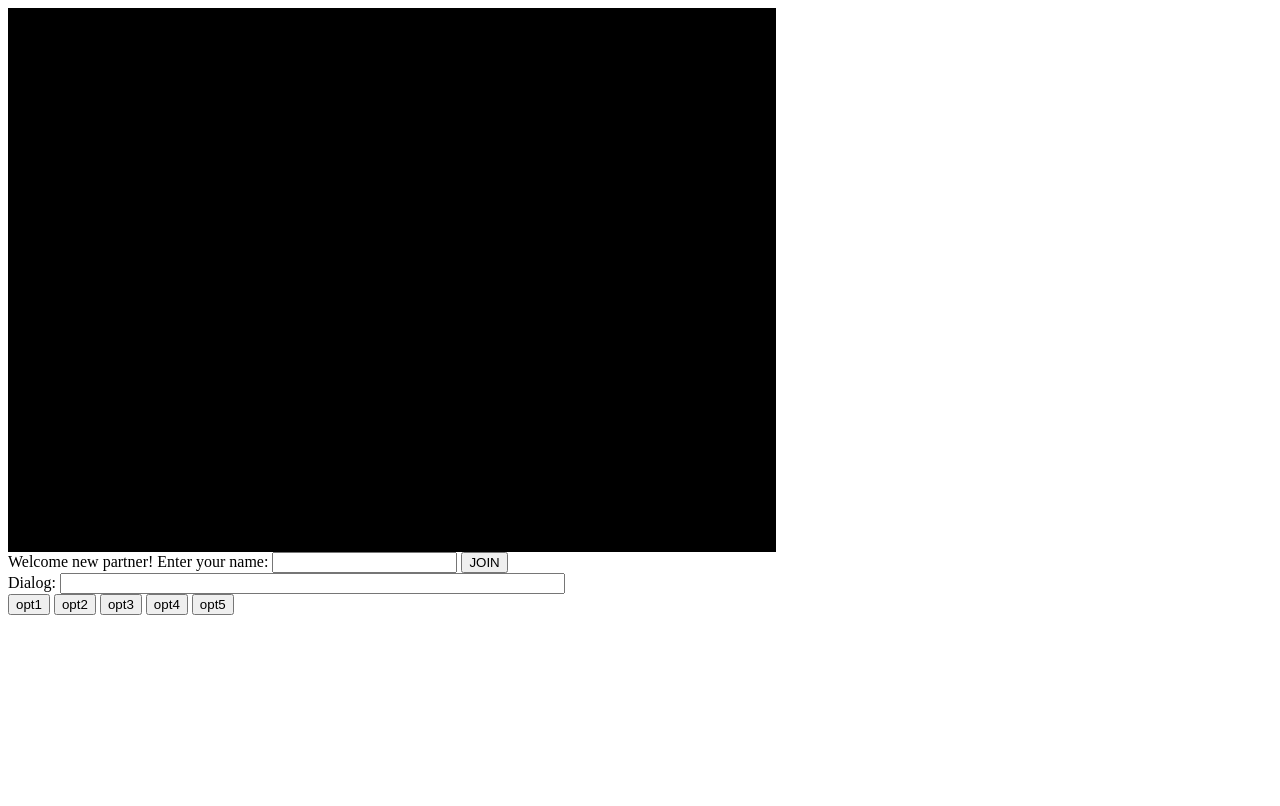
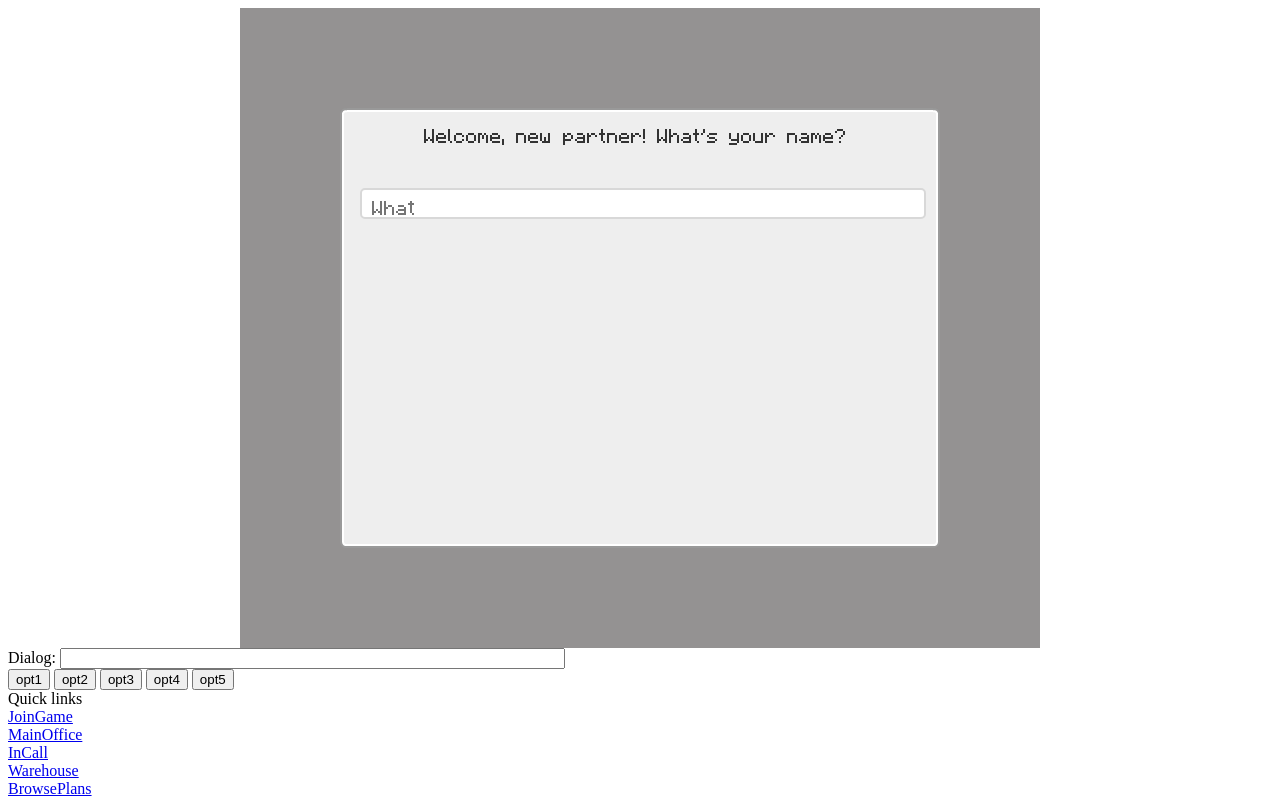
Before and after one commit to marycourtland/pyramid-sea-game, a website: page index.html in a window 1280 px wide. Drawn offline with nearby package versions, Linux system fonts and the light colour scheme; no server answers; animation ran at ten frames a second.

Commit message:
UI skeleton and 'join game' scene

```diff
--- a/index.html
+++ b/index.html
@@ -8,16 +8,33 @@
     <script type="text/javascript" src="js/slick-ui.min.js"></script>
     <script type="text/javascript" src="js/phaser-kinetic-scrolling-plugin.js"></script>
     <title>Definitely Not A Pyramid Scheme</title>
+    <style>
+        @font-face {
+            font-family: Minecraftia;
+            src: url("assets/Minecraftia-Regular.ttf");
+        }
+        #game canvas {
+            margin: 0 auto;
+        }
+        #game-html {
+            position: absolute;
+        }
+        #game-html * {
+            font: 12pt Minecraftia;
+        }
+        #game-html input[type='text'] {
+            height: 1em;
+            padding-left: 10px;
+            padding-top: 10px;
+            border-radius: 5px;
+            border-style: double;
+            border-color: #d8d8d8;
+        }
+    </style>
 </head>
 <body>
+    <div id='game'></div>
     <div id='game-html'></div>
-    <div id='game'></div>
-
-    <div id='name'>
-        Welcome new partner! Enter your name:
-        <input type='text' id='input-name'>
-        <input type='button' id='join' onClick="Game.clickJoin()" value='JOIN'>
-    </div>
 
 	<div id='dialog'>
 		Dialog:
@@ -28,9 +45,22 @@
 		<input type='button' id='dialog-opt4' value='opt4'>
 		<input type='button' id='dialog-opt5' value='opt5'>
 	</div>
+
+    <div>
+        Quick links<br>
+        <a href="#" onClick="game.state.start('JoinGame')" >JoinGame</a><br>
+        <a href="#" onClick="game.state.start('MainOffice')" >MainOffice</a><br>
+        <a href="#" onClick="game.state.start('InCall')" >InCall</a><br>
+        <a href="#" onClick="game.state.start('Warehouse')" >Warehouse</a><br>
+        <a href="#" onClick="game.state.start('BrowsePlans')" >BrowsePlans</a><br>
+    </div>
 </body>
 <script src="js/util.js" type="text/javascript"></script>
 <script src="js/game.js" type="text/javascript"></script>
+<script src="js/scenes/join_game.js" type="text/javascript"></script>
+<script src="js/scenes/main_office.js" type="text/javascript"></script>
+<script src="js/scenes/in_call.js" type="text/javascript"></script>
+<script src="js/scenes/warehouse.js" type="text/javascript"></script>
 <script src="js/scenes/browse_plans.js" type="text/javascript"></script>
 <script src="js/main.js" type="text/javascript"></script>
 <script src="js/client.js" type="text/javascript"></script>
--- a/js/game.js
+++ b/js/game.js
@@ -40,20 +40,23 @@ Game.preload = function() {
 };
 
 Game.create = function(){
+
+    // set up container for HTML elements
+    var $canvas = $("#game canvas");
+    $("#game-html").css({
+        top: $canvas.offset().top,
+        left: $canvas.offset().left,
+        width: game.width,
+        height: game.height
+    })
+
+    // Make sure the html gets cleared on state change
+    var _start_state = game.state.start;
+    game.state.start = function() {
+        $("#game-html").empty();
+        _start_state.apply(game.state, arguments);
+    }
+
+    game.state.start('JoinGame');
+
 };
-
-
-Game.initPlayer = function(name) {
-    Client.newPlayer(name);
-    // Player.init will be called after hearing back from server
-}
-
-// throwaway code?
-Game.clickJoin = function() {
-    var name = document.getElementById('input-name').value;
-    Game.initPlayer(name);
-    document.getElementById('name').remove();
-
-    // testing!
-    game.state.start('BrowsePlans');
-}
--- a/js/main.js
+++ b/js/main.js
@@ -5,9 +5,13 @@
 
 var game;
 $(document).ready(function() {
-    game = new Phaser.Game(24*32, 17*32, Phaser.AUTO, document.getElementById('game'));
+    game = new Phaser.Game(25*32, 20*32, Phaser.AUTO, document.getElementById('game'));
 
     game.state.add('Game',Game);
+    game.state.add('JoinGame', JoinGame);
+    game.state.add('MainOffice', MainOffice);
+    game.state.add('InCall', InCall);
+    game.state.add('Warehouse', Warehouse);
     game.state.add('BrowsePlans', BrowsePlans);
 
     game.state.start('Game');
--- a/js/scenes/browse_plans.js
+++ b/js/scenes/browse_plans.js
@@ -70,13 +70,3 @@ BrowsePlans.onLeave = function() {
     game.world.setBounds(0, 0, game.length, game.height);
     game.kineticScrolling.stop();
 }
-
-function addRectangle(x, y, w, h, rgb) {
-    var sprite = game.add.graphics(x, y);
-    //sprite.beginFill(Phaser.Color.hexToColor(hex_color), 1);
-    sprite.beginFill(Phaser.Color.getRandomColor(100, 255), 1);
-    sprite.beginFill(Phaser.Color.getColor(rgb.r, rgb.g, rgb.b));
-    sprite.bounds = new PIXI.Rectangle(0, 0, w, h);
-    sprite.drawRect(0, 0, w, h);
-    return sprite;
-}
--- /dev/null
+++ b/js/scenes/in_call.js
@@ -0,0 +1,9 @@
+var InCall = {};
+
+InCall.preload = function() {
+    game.slickUI.load('assets/ui/kenney/kenney.json');
+}
+
+InCall.create = function() {
+    game.stage.backgroundColor = "#949292";
+}
--- /dev/null
+++ b/js/scenes/join_game.js
@@ -0,0 +1,32 @@
+var JoinGame = {};
+
+JoinGame.preload = function() {
+    game.slickUI.load('assets/ui/kenney/kenney.json');
+}
+
+JoinGame.create = function() {
+    game.stage.backgroundColor = "#949292";
+
+    var margin = 100;
+    var panel = new SlickUI.Element.Panel(margin, margin, game.width - 2*margin, game.height - 2*margin);
+    game.slickUI.add(panel);
+    panel.add(new SlickUI.Element.Text(10,10, "Welcome, new partner! What's your name?")).centerHorizontally()
+
+    addTextBox('name_input',
+        margin+20,
+        margin+80,
+        game.width - 2*margin - 40,
+        "What's your name?"
+    );
+
+    var enter = game.input.keyboard.addKey(Phaser.Keyboard.ENTER);
+    enter.onDown.add(JoinGame.join, this);
+
+    // TODO: a 'join' button would also be good
+}
+
+JoinGame.join = function() {
+    var name = $("name_input").val();
+    Client.newPlayer(name);
+    game.state.start('MainOffice');
+}
--- /dev/null
+++ b/js/scenes/main_office.js
@@ -0,0 +1,9 @@
+var MainOffice = {};
+
+MainOffice.preload = function() {
+    game.slickUI.load('assets/ui/kenney/kenney.json');
+}
+
+MainOffice.create = function() {
+    game.stage.backgroundColor = "#949292";
+}
--- /dev/null
+++ b/js/scenes/warehouse.js
@@ -0,0 +1,9 @@
+var Warehouse = {};
+
+Warehouse.preload = function() {
+    game.slickUI.load('assets/ui/kenney/kenney.json');
+}
+
+Warehouse.create = function() {
+    game.stage.backgroundColor = "#949292";
+}
--- a/js/util.js
+++ b/js/util.js
@@ -5,3 +5,36 @@ function randomInt(low, high) {
 function randomValue(list) {
     return list[Math.floor(Math.random() * list.length)];
 }
+
+
+// phaser shortcut
+function addRectangle(x, y, w, h, rgb) {
+    var sprite = game.add.graphics(x, y);
+    sprite.beginFill(Phaser.Color.getColor(rgb.r, rgb.g, rgb.b));
+    sprite.bounds = new PIXI.Rectangle(0, 0, w, h);
+    sprite.drawRect(0, 0, w, h);
+    return sprite;
+}
+
+// HTML textbox overlaid on phaser
+function addTextBox(id, x, y, w, placeholder) {
+    placeholder = placeholder || "";
+    var text = $("<input id='" + id + "' type='text' placeholder='" + placeholder + "'></input>");
+
+    // account for css padding
+    w -= 10;
+
+    text.css({
+        position: 'absolute',
+        left: x,
+        top: y,
+        width: w
+    })
+
+    text.appendTo("#game-html");
+    return text;
+}
+
+function clearHtml() {
+    $("#game-html").empty();
+}
```
Also changed, not shown: assets/Minecraftia-Regular.ttf (added), 1 other file.
